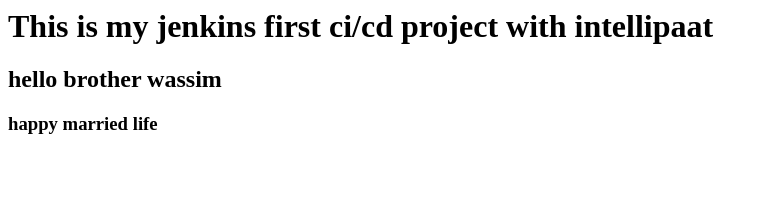
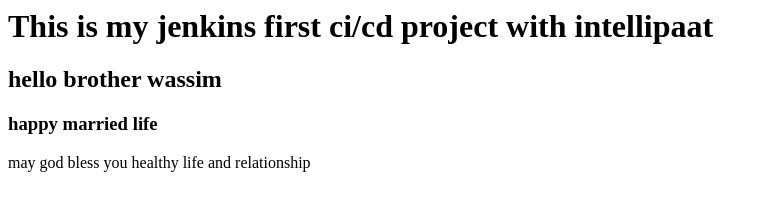
Before and after one commit to gsarwarsaif/website, a plain HTML site: page index.html in a window 1280 px wide. Shown: the whole page, without its empty margins (0-768 px from the left). Drawn offline with Linux system fonts and the light colour scheme.

Commit message:
sdfsdahij jhbibn

```diff
--- a/index.html
+++ b/index.html
@@ -5,5 +5,6 @@
 <h1>This is my jenkins first ci/cd project with intellipaat</h1>
 <h2>hello brother wassim</h2>
 <h3>happy married life</h3>
+</h4>may god bless you healthy life and relationship</h4>
 </body>
 </html>
```
